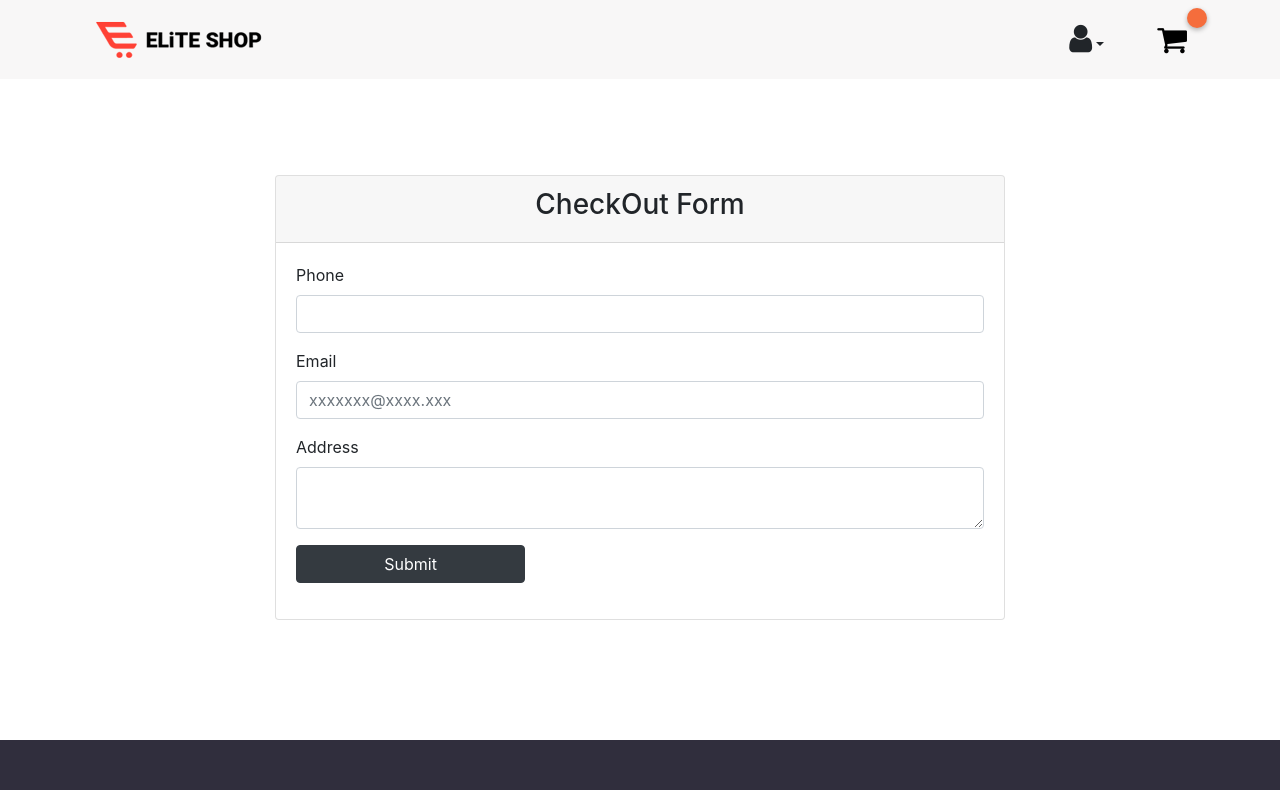
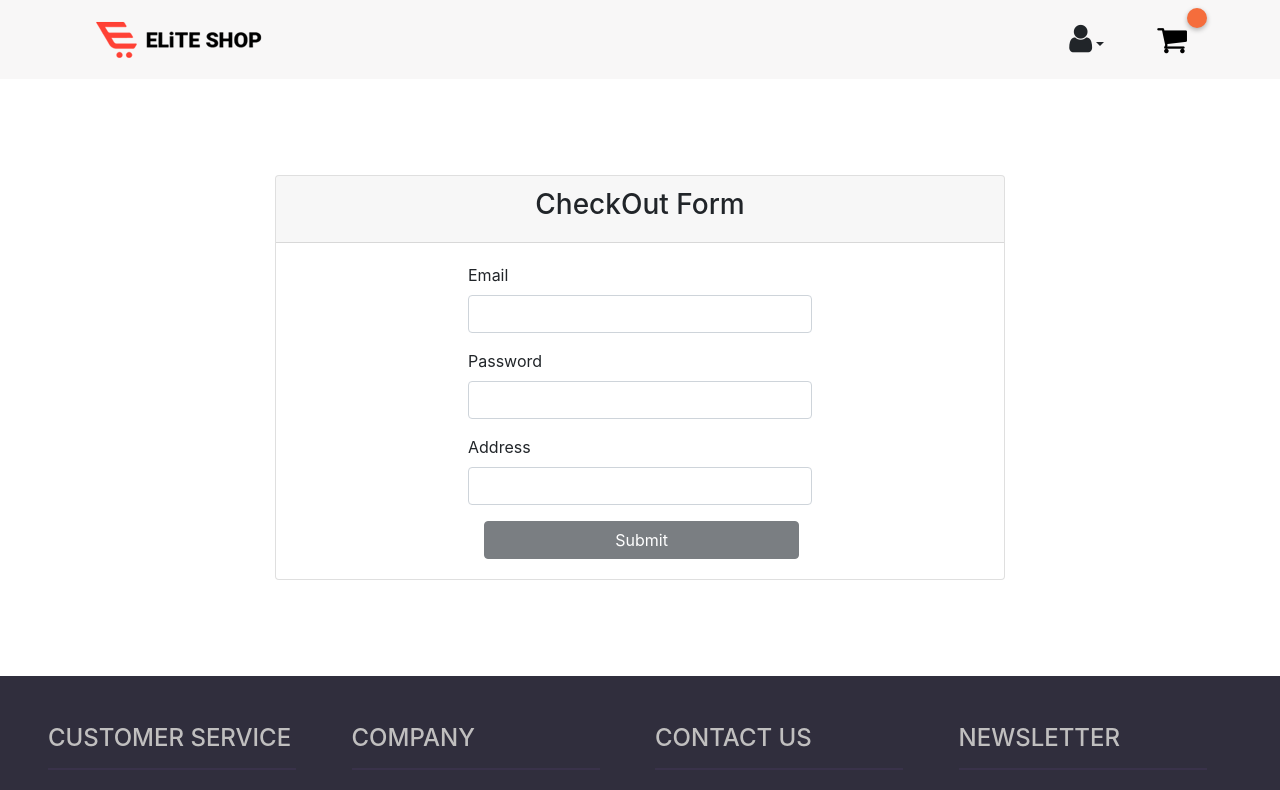
Before and after one commit to kholudshokry/Angular-Add-To-Cart-Project, an Angular app: page /checkout in a window 1280 px wide. Shown: the top 790 px of the page. Built offline with nearby package versions, Linux system fonts and the light colour scheme.

Commit message:
trying to run ghpage

```diff
--- a/src/app/checkout/checkout.component.html
+++ b/src/app/checkout/checkout.component.html
@@ -1,10 +1,5 @@
-
 
   <br> <br> <br> <br>
-
-
-<!-- <div class="row"> -->
-    <!-- <div class="col-md-4 offset-md-4"> -->
   <div class="container">
     <div class="row">
         <div class="col-md-8 mx-auto">
@@ -13,46 +8,25 @@
                     <h3 class="text-center">CheckOut Form</h3>
                 </div>
 <div class="card-body">
-                            <form class="form" [formGroup]="registerForm" (ngSubmit)="onSubmit()">
+    <form [formGroup]='reactiveForm' (ngSubmit)="handleReactiveFormSubmit()" class="w-50 m-auto mt-5">
       <div class="form-group">
-                                    <label>Phone</label>
-                                    <input type="text" class="form-control" formControlName="name">
-                                    <span class="text-danger"
-                                        *ngIf="(registerFormControl.name.touched || submitted) ">
-                                        Phone is required
-                                    </span>
-
+        <label for="email">Email </label>
+        <input [class.is-invalid]="reactiveForm.get('email').invalid==true && reactiveForm.get('email').touched==true" formControlName="email" type="email" class="form-control " aria-describedby="emailHelp">
+        <small *ngIf="reactiveForm.get('email').invalid==true && reactiveForm.get('email').touched==true" id="emailHelp" class="form-text  text-muted mt-2 alert alert-danger">email is not valid</small>
       </div>
       <div class="form-group">
-                                    <label>Email</label>
-                                    <input type="text" class="form-control" formControlName="email" placeholder="xxxxxxx@xxxx.xxx">
-                                    <span class="text-danger"
-                                        *ngIf="(registerFormControl.email.touched || submitted) && registerFormControl.email.errors?.required">
-                                        Email is required
-                                    </span>
-                                    <span class="text-danger"
-                                        *ngIf="registerFormControl.email.touched && registerFormControl.email.errors?.email">
-                                        Enter a valid email address it must have this pattern "xxxxxxx@xxxx.xxx"
-                                    </span>
+        <label for="password">Password</label>
+        <input [class.is-invalid]="reactiveForm.get('password').invalid==true && reactiveForm.get('password').touched==true" formControlName="password" type="password" class="form-control" >
+        <small *ngIf="reactiveForm.get('password').invalid==true && reactiveForm.get('password').touched==true"  id="emailHelp" class="form-text text-muted mt-2 alert alert-danger">password is not valid</small>
       </div>
 
       <div class="form-group">
-                                    <label>Address</label>
-                                    <textarea type="password" class="form-control" formControlName="password"></textarea>
-                                    <span class="text-danger"
-                                        *ngIf="(registerFormControl.password.touched || submitted) ">
-                                        Address is required
-                                    </span>
+        <label for="address">Address</label>
+        <input [class.is-invalid]="reactiveForm.get('adress').invalid==true && reactiveForm.get('adress').touched==true"  formControlName="adress" type="text" class="form-control">
+        <small *ngIf="reactiveForm.get('adress').invalid==true && reactiveForm.get('adress').touched==true" id="emailHelp" class="form-text text-muted mt-2 alert alert-danger"> adress is not valid.</small>
       </div>
-
-                                <div class="form-group">
-                                    <button type="submit" class="btn btn-dark col-md-4 " (click)="delete()">Submit</button>
-                                </div>
+      <button [disabled]="reactiveForm.invalid == true"  type="submit" class="btn btn-dark col-md-11 ml-3"  (click)="delete()">Submit</button>
     </form>
   </div>
-                    </div>
-                </div>
-            </div>
-        </div>
-
-<br> <br> <br> <br> <br>
+</div></div></div></div>
+<br> <br> <br> <br>
--- a/src/app/checkout/checkout.component.ts
+++ b/src/app/checkout/checkout.component.ts
@@ -1,7 +1,7 @@
 
 import { Component, OnInit } from '@angular/core';
-import { Validators, FormGroup, FormBuilder } from '@angular/forms';
-import { CustomvalidationService } from '../services/customvalidation.service';
+import{FormControl , FormGroup , Validators} from '@angular/forms';
+
 
 @Component({
   selector: 'app-checkout',
@@ -10,34 +10,19 @@ import { CustomvalidationService } from '../services/customvalidation.service';
 })
 export class CheckoutComponent implements OnInit {
 
-  registerForm: FormGroup;
-  submitted = false;
+  reactiveForm:FormGroup = new FormGroup({
+    email: new FormControl('' ,[ Validators.required , Validators.email]),
+    password: new FormControl('' , [Validators.required , Validators.minLength(5) , Validators.maxLength(9)]),
+    adress: new FormControl('' , Validators.required)
+ });
+  constructor() { }
 
-  constructor(
-    private fb: FormBuilder,
-    private customValidator: CustomvalidationService
-  ) { }
+  ngOnInit(): void{
 
-  ngOnInit() {
-    this.registerForm = this.fb.group({
-      name: ['', Validators.required],
-      email: ['', [Validators.required, Validators.email]],
-      password: ['', Validators.compose([Validators.required, this.customValidator.patternValidator()])],
-
-    }
-    );
   }
 
-  get registerFormControl() {
-    return this.registerForm.controls;
-  }
-
-  onSubmit() {
-    this.submitted = true;
-    if (this.registerForm.valid) {
-
-      console.table(this.registerForm.value);
-    }
+  handleReactiveFormSubmit(){
+    console.log(this.reactiveForm.value);
   }
   delete(){
     localStorage.clear();
--- a/src/app/services/customvalidation.service.ts
+++ b/src/app/services/customvalidation.service.ts
@@ -12,7 +12,7 @@ export class CustomvalidationService {
       if (!control.value) {
         return null;
       }
-      const regex = new RegExp('^(?=.*?[A-Z])(?=.*?[a-z])(?=.*?[0-9]).{8,}$');
+      const regex = new RegExp('(([+][(]?[0-9]{1,3}[)]?)|([(]?[0-9]{4}[)]?))\s*[)]?[-\s\.]?[(]?[0-9]{1,3}[)]?([-\s\.]?[0-9]{3})([-\s\.]?[0-9]{3,4})');
       const valid = regex.test(control.value);
       return valid ? null : { invalidPassword: true };
     };
```
Lines whose indentation alone changed are shown as unchanged.
